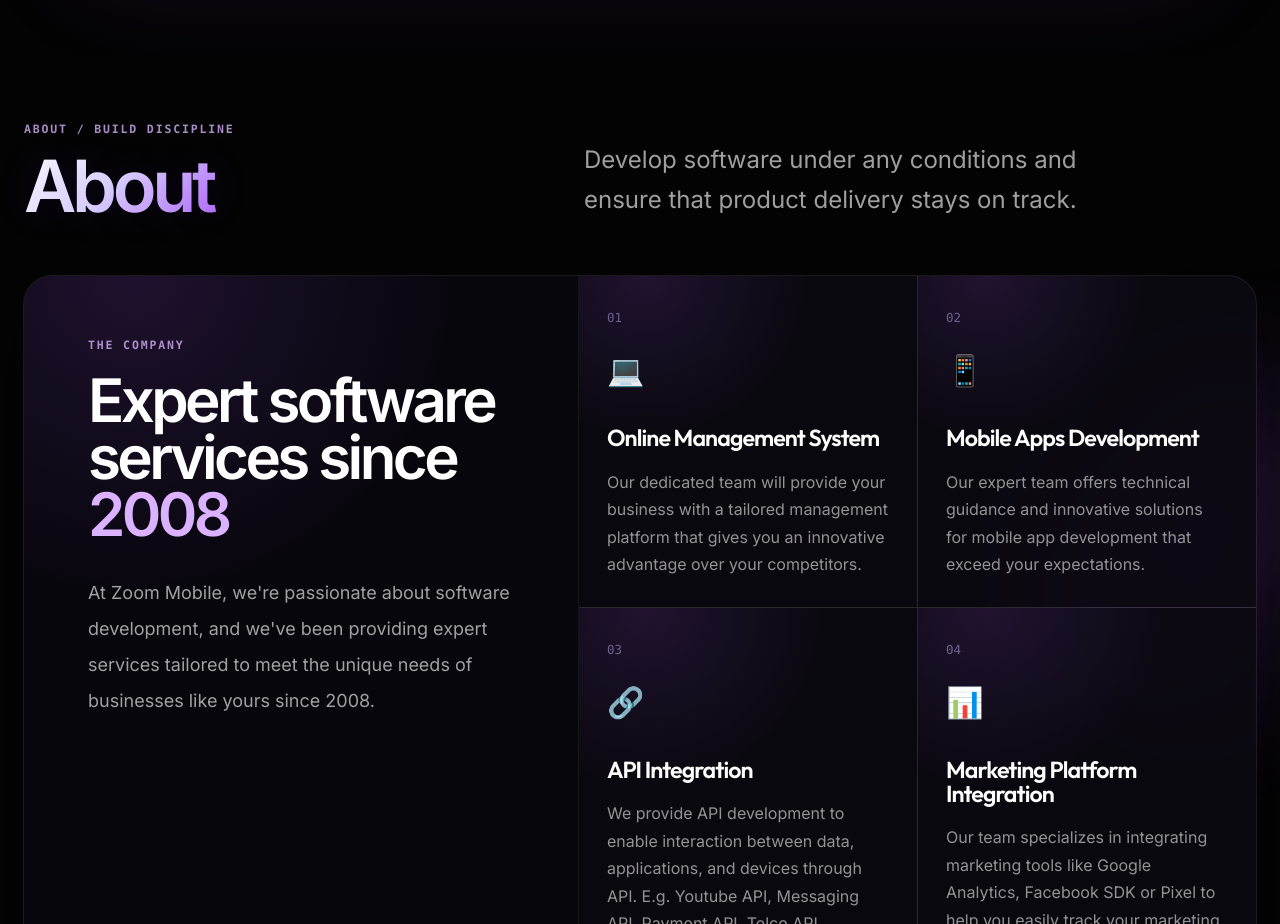
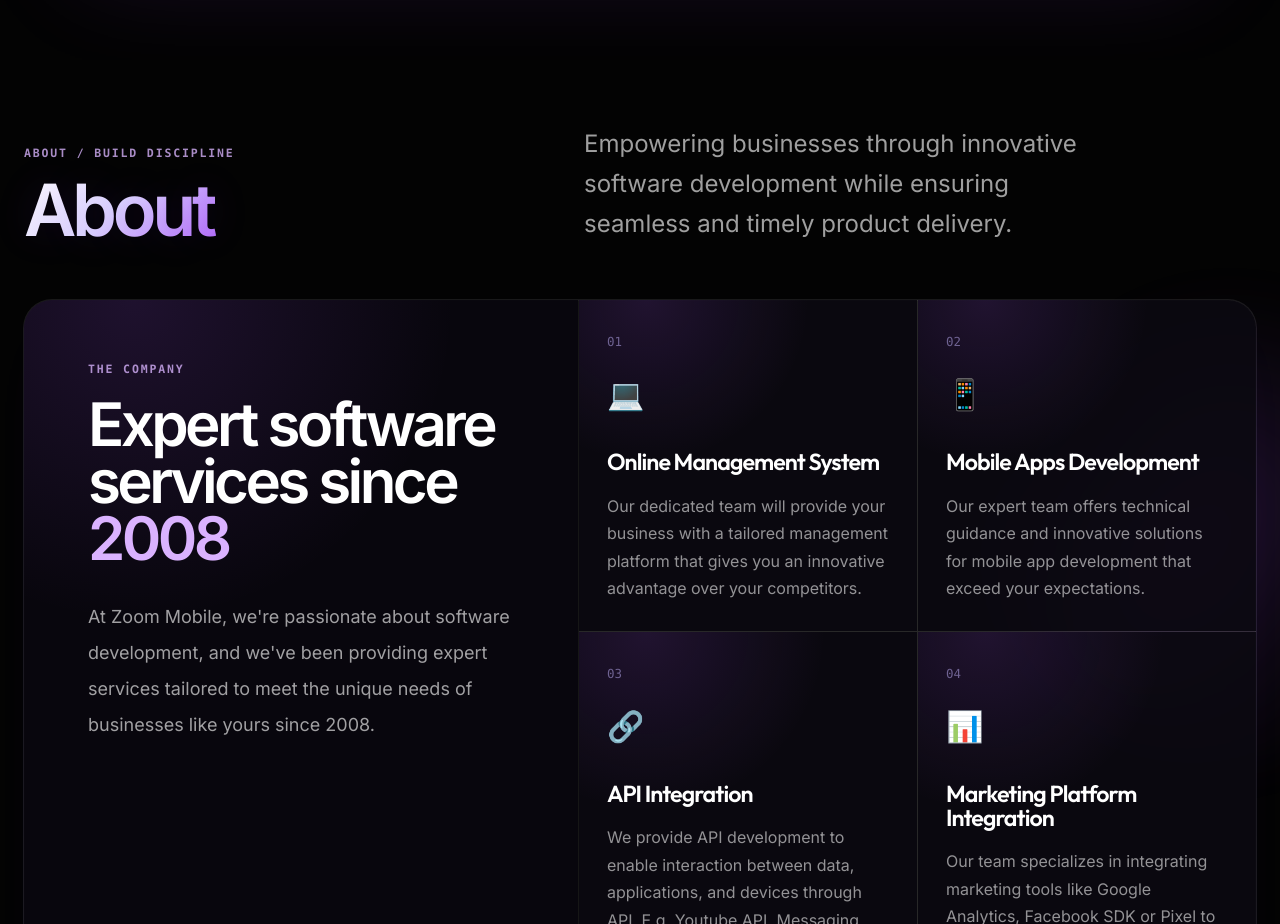
Before and after one commit to supeng0916-beep/zoommoblie_website_update, a React (Vite) app: page / in a window 1280 px wide. Shown: the part 3340-4264 px from the top of the page. Built offline with nearby package versions, Linux system fonts and the light colour scheme.

Commit message:
Update about section copy

```diff
--- a/src/App.tsx
+++ b/src/App.tsx
@@ -659,7 +659,7 @@ export default function App() {
               <h2 className="section-title-gradient display-compressed text-5xl font-semibold md:text-7xl">About</h2>
             </div>
             <p className="max-w-2xl text-balance text-xl leading-9 text-white/62 lg:justify-self-end md:text-2xl md:leading-10">
-              Develop software under any conditions and ensure that product delivery stays on track.
+              Empowering businesses through innovative software development while ensuring seamless and timely product delivery.
             </p>
           </div>
 
```
